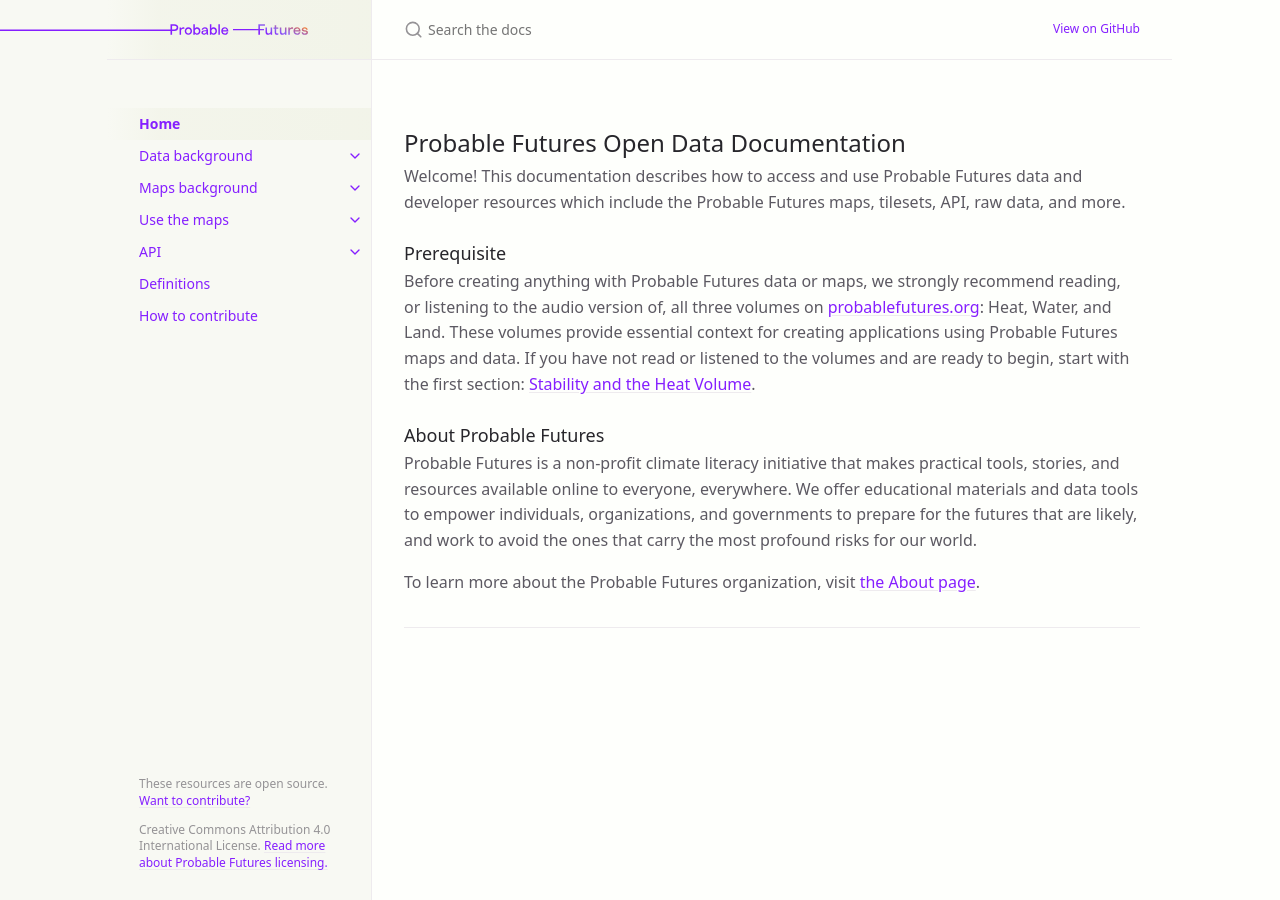
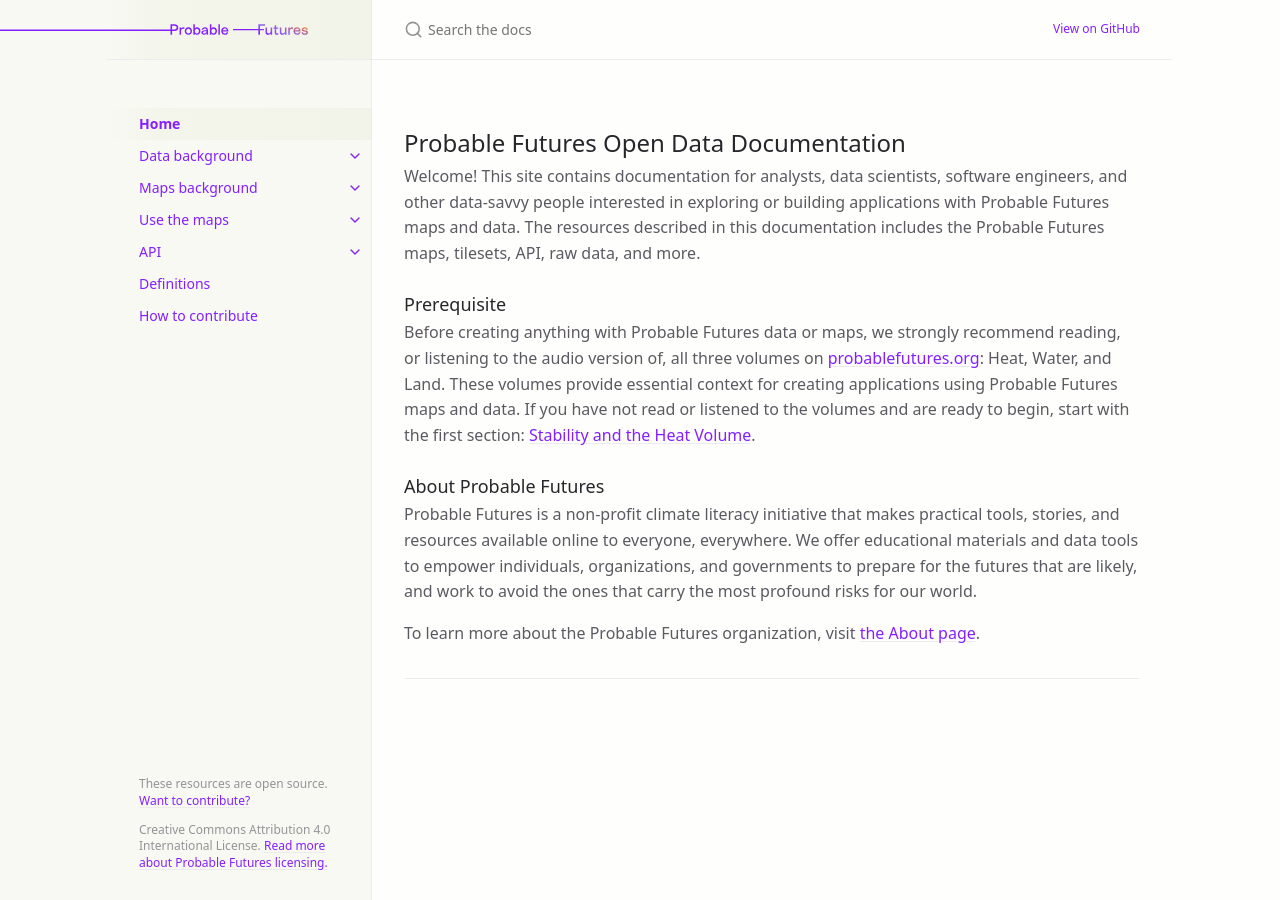
Before and after one commit to Probable-Futures/docs, a Jekyll site: the page built from index.md, in a window 1280 px wide. Built offline with Jekyll 4.4.1, drawn with Linux system fonts in a browser that asks for light colours.

Commit message:
copy: replace developer with open data docs (#41)

```diff
--- a/_config.yml
+++ b/_config.yml
@@ -1,4 +1,4 @@
-title: Probable Futures Developer Documentation
+title: Probable Futures Open Data Documentation
 logo: "/assets/probable-futures-logo-long.svg"
 
 remote_theme: just-the-docs/just-the-docs
--- a/index.md
+++ b/index.md
@@ -6,7 +6,7 @@ nav_order: 1
 
 ## Probable Futures Open Data Documentation
 
-Welcome! This documentation describes how to access and use Probable Futures data and developer resources which include the Probable Futures maps, tilesets, API, raw data, and more.
+Welcome! This site contains documentation for analysts, data scientists, software engineers, and other data-savvy people interested in exploring or building applications with Probable Futures maps and data. The resources described in this documentation includes the Probable Futures maps, tilesets, API, raw data, and more.
 
 ### Prerequisite
 
```
Also changed, not shown: README.md.
